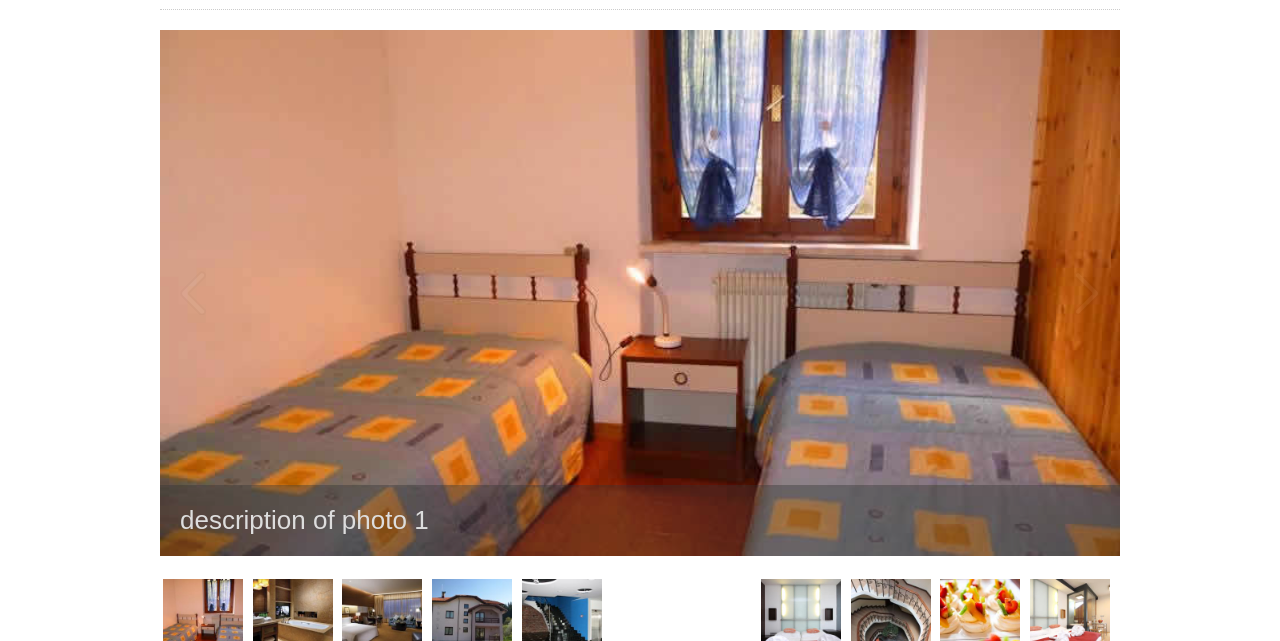
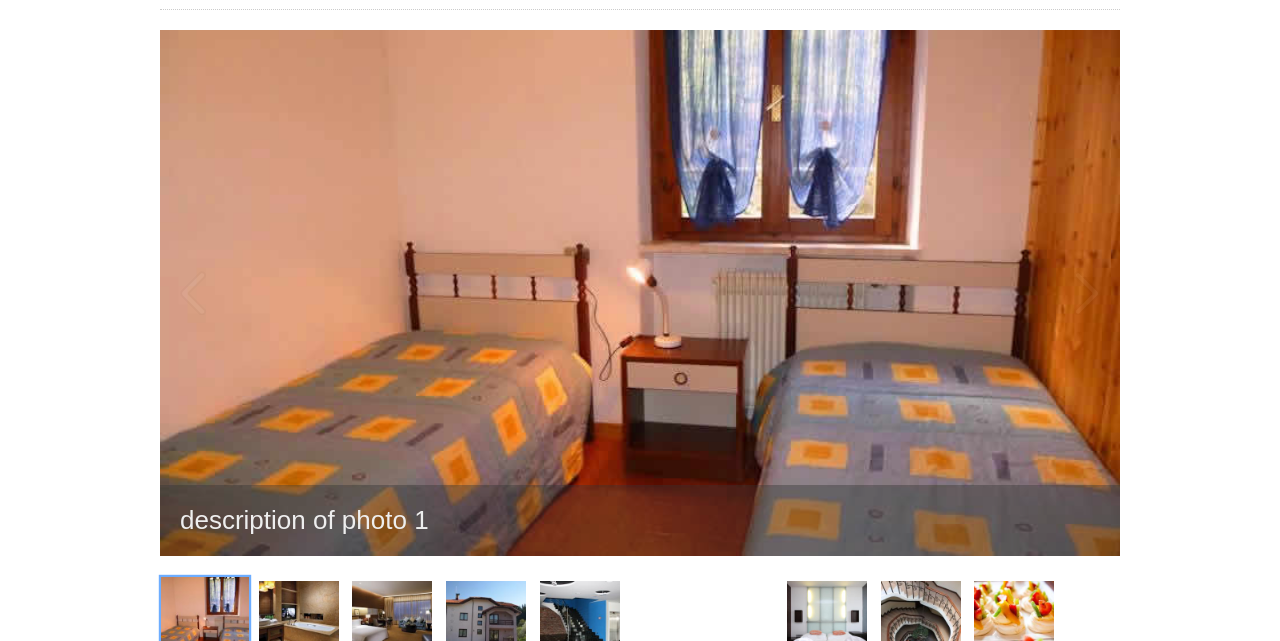
Before and after one commit to AfzalH/afzalh.github.io, a plain HTML site: page booking/assignment/index.html in a window 1280 px wide. Both pictures are taken after a click on the element 193 px from the left and 451 px from the top of the page. Shown: the part 159-800 px from the top of the page. Drawn offline with Linux system fonts and the light colour scheme.

Commit message:
carousel done

```diff
--- a/booking/assignment/css.css
+++ b/booking/assignment/css.css
@@ -239,7 +239,7 @@ h2 {
     margin: 0;
     box-sizing: border-box;
     font-size: 200%;
-    color: #dddddd;
+    color: #EEEEEE;
 }
 
 .carousel_nav{
@@ -257,6 +257,14 @@ h2 {
 }
 
 .large_photo:hover .carousel_nav{
+    opacity: 0.3;
+}
+
+.large_photo:hover .prev:hover{
+    opacity: 1;
+}
+
+.large_photo:hover .next:hover{
     opacity: 1;
 }
 
@@ -269,3 +277,12 @@ h2 {
     background-position: right center;
     right: 20px;
 }
+
+.photos a img{
+    border: 2px solid transparent;
+    transition: all .8s;
+}
+.photos a.active img{
+    border: 2px solid #6dadff;
+    transform: scale(1.1);
+}
--- a/booking/assignment/js.js
+++ b/booking/assignment/js.js
@@ -3,30 +3,87 @@ jQuery(document).ready(function ($) {
 
     // Photo carousel
     /***************************************/
+    var $clicked_link;
+    var sliderInterval;
+    var slideShowDelay = 4000;
 
     // load initial photo
-    $('.large_photo img').attr('src', $('.photos li:first-child a').attr('href'));
+    $('.large_photo img').attr('src', $('.photos li:first-child a').addClass('active').attr('href'));
     $('.large_photo p').html($('.photos li:first-child img').attr('alt'));
-    //pre-load next one
+    //pre-load next one if exists
+    if( $('.photos li:first-child').next().length ) {
         $('<img/>')[0].src = $('.photos li:first-child').next().find('a').attr('href');
+    }
 
     // Change photo on thumbnail click
     $('.photos li a').each(function(){
         $(this).click(function (e) {
-            var $clicked_link = $(this);
+            $clicked_link = $(this);
             e.preventDefault();
+            change_big_photo($clicked_link);
+        });
+    });
+
+    // Load Next image on 'Next Button' click
+    $('.carousel_nav.next').click(function () {
+        // if the last child is active then load the first one
+        if($('.photos li:last-child a').hasClass('active')){
+            change_big_photo($('.photos li:first-child a'));
+        }
+        // find the active thumb and load the next one
+        else {
+            change_big_photo( $('.photos').find('a.active').parent().next().children('a') );
+        }
+    });
+
+    // Auto SlideShow (trigger next button click in every 4 seconds)
+    sliderInterval = setInterval(function () {
+        // trigger next button click
+        $('.carousel_nav.next').click();
+    },slideShowDelay);
+
+    // Load Prev image on 'Prev Button' click
+    $('.carousel_nav.prev').click(function () {
+        // if the first child is active then load the last one
+        if($('.photos li:first-child a').hasClass('active')){
+            change_big_photo($('.photos li:last-child a'));
+        }
+        // find the active thumb and load the next one
+        else {
+            change_big_photo( $('.photos').find('a.active').parent().prev().children('a') );
+        }
+    });
+
+    /**
+     * This function changes the big photo with fading effect. Also pre-loads the previous and next image
+     * @param target - the 'a' tag having the big image's link as href attribute
+     */
+    function change_big_photo(target){
+
+        // Reset the SlideShow timer - need to reset it as user may change image by clicking during the SlideInterval
+        clearInterval(sliderInterval);
+        sliderInterval = setInterval(function () {
+            // trigger next button click
+            $('.carousel_nav.next').click();
+        },slideShowDelay);
+
+        // remove 'active' class from siblings and assign 'active' class to current thumbnail
+        target.parent().siblings().each(function () {
+            $(this).children('a').removeClass('active');
+        });
+        target.addClass('active');
 
         //start pre-loading before fading
-            $('<img/>')[0].src = $clicked_link.attr('href');
+        $('<img/>')[0].src = target.attr('href');
 
         // fade to opacity 0.2
-            $('.large_photo img').fadeTo(200,.2, function () {
+        $('.large_photo img').fadeTo(300,.2, function () {
             // after reaching opacity 0.2 change the image src
-                $(this).attr('src', $clicked_link.attr('href'));
-                $('.large_photo p').html($clicked_link.find('img').attr('alt'));
+            $(this).attr('src', target.attr('href'));
+            $('.large_photo p').html(target.find('img').attr('alt'));
             // wait for the image to load and change the opacity back to 1
             $(this).one('load', function () {
-                    $(this).fadeTo(200,1);
+                $(this).fadeTo(300,1);
             });
             // trigger 'load' event manually if the image is already cached by the browser
             if($(this)[0].complete){
@@ -35,11 +92,14 @@ jQuery(document).ready(function ($) {
 
         });
 
-            // pre-load the next one
-            $('<img/>')[0].src = $clicked_link.parent().next().find('a').attr('href');
-            // pre-load the previous one
-            $('<img/>')[0].src = $clicked_link.parent().prev().find('a').attr('href');
-        });
-    });
+        // pre-load the next one if exists
+        if(target.parent().next().length) {
+            $('<img/>')[0].src = target.parent().next().find('a').attr('href');
+        }
+        // pre-load the previous one if exists
+        if(target.parent().prev().length) {
+            $('<img/>')[0].src = target.parent().prev().find('a').attr('href');
+        }
+    }
 
 });
```
Lines whose indentation alone changed are shown as unchanged.
